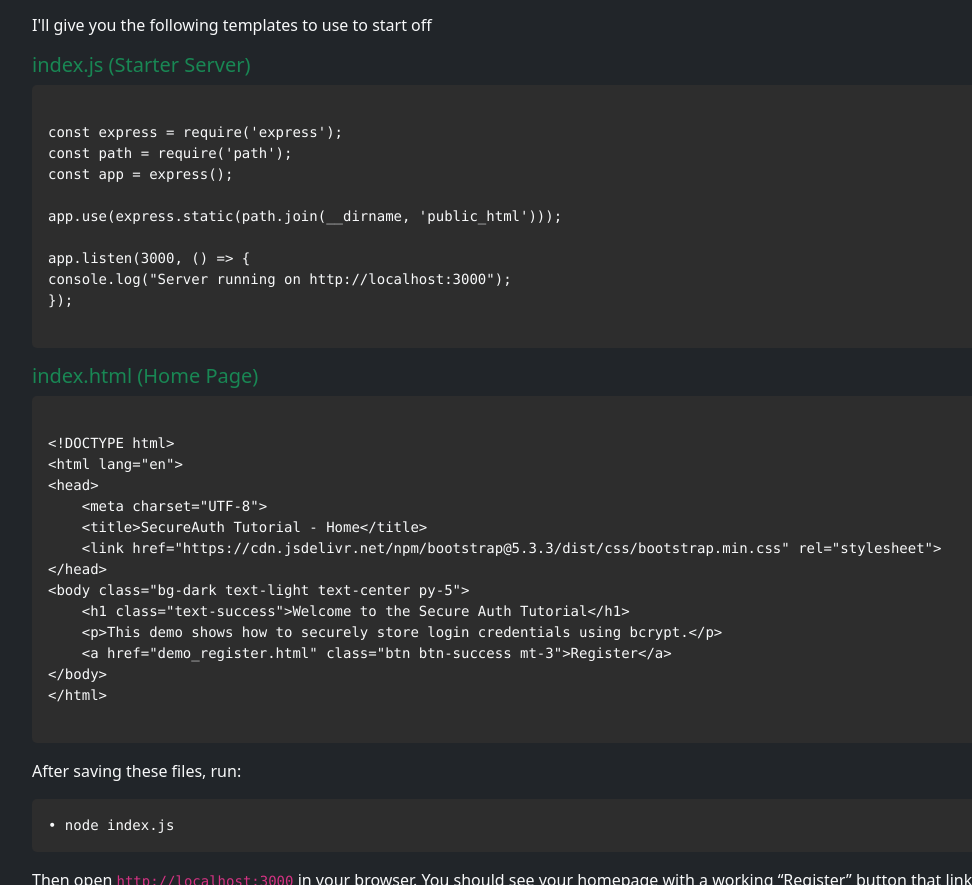
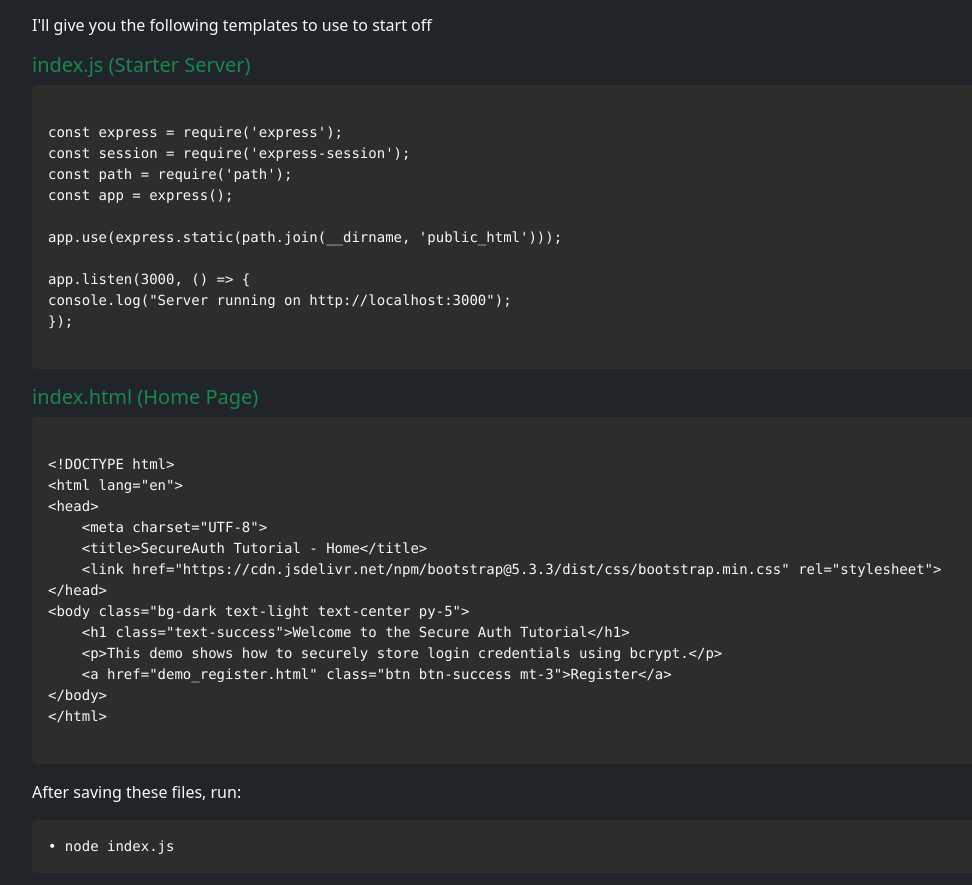
Before and after one commit to Keo-Reinz/Secureauth-tutorial-SIT774-10.4HD, a website: page public_html/tutorial.html in a window 1280 px wide. Shown: the part 864-1749 px from the top of the page, without its empty margins (50-1022 px from the left). Drawn offline with nearby package versions, Linux system fonts and the light colour scheme.

Commit message:
Add session middleware and update tutorial

```diff
--- a/public_html/tutorial.html
+++ b/public_html/tutorial.html
@@ -85,6 +85,7 @@ project-root/                   [folder]
         <h5 class="text-success mt-3">index.js (Starter Server)</h5>
         <pre><code class="language-javascript">
 const express = require('express');
+const session = require('express-session');
 const path = require('path');
 const app = express();
 
```
Also changed, not shown: 1 other file.
